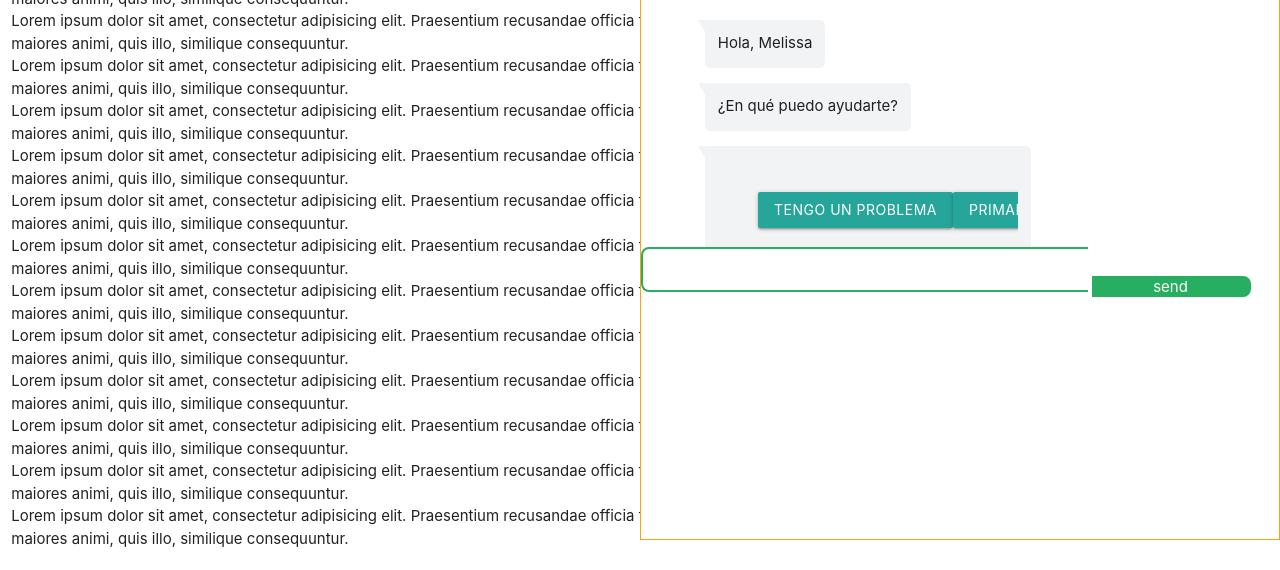
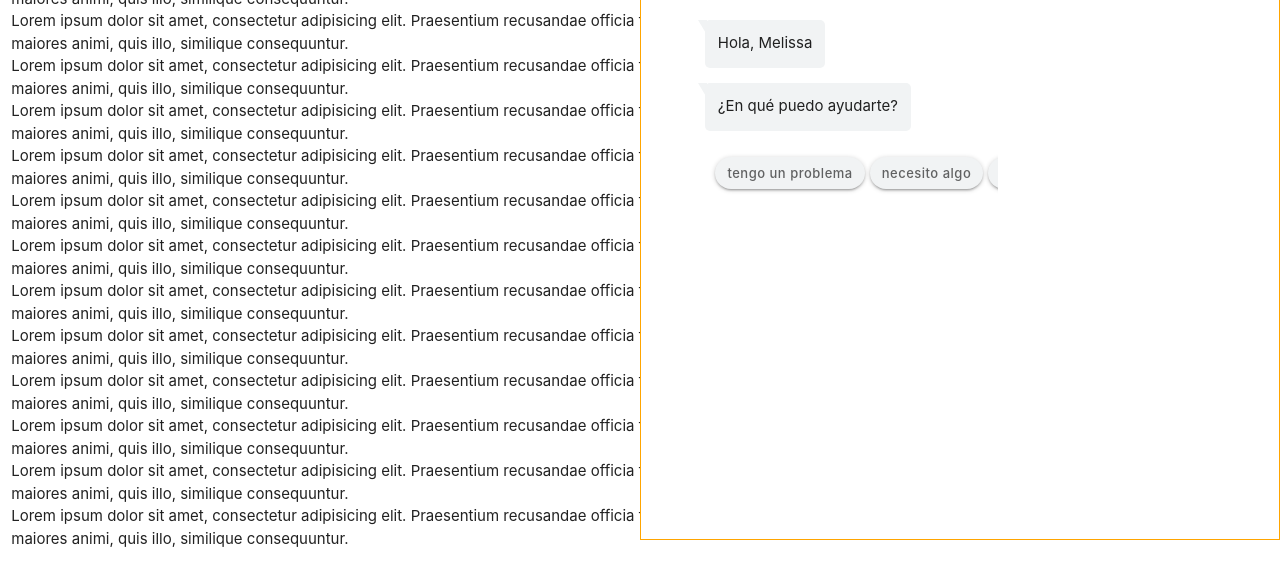
Before and after one commit to melissayauri/ohmega-chatbot-2, a plain HTML site: page index.html in a window 1280 px wide. Shown: the part 260-830 px from the top of the page. Drawn offline with nearby package versions, Linux system fonts and the light colour scheme.

Commit message:
incorporando quick replies

```diff
--- a/app.js
+++ b/app.js
@@ -20,20 +20,15 @@ var sendForm = document.querySelector('#chatform'),
 */
      chatList.innerHTML=`<li class="bot__output bot__output--standard">Hola, Melissa</li>
      <li class="bot__output bot__output--standard">¿En qué puedo ayudarte?</li>
-     <div class="bot__output bot__output--standard ">
+     <div class="quick-replies">
      <div class="sliders">
 
-     <!--<a href="#slide-1">1</a>
-      <a href="#slide-2">2</a>
-      <a href="#slide-3">3</a>
-      <a href="#slide-4">4</a>
-      <a href="#slide-5">5</a>-->
 
       <div class="slides">
         <div id="slide-1">
-          <button type="button" class="btn btn-primary btn-radius">Tengo un problema</button>
-          <button type="button" class="btn btn-primary btn-radius">Primary</button>
-          <button type="button" class="btn btn-primary btn-radius">Primary</button>
+          <button type="button" class="btn chip">Tengo un problema</button>
+          <button type="button" class="btn chip">Necesito algo</button>
+          <button type="button" class="btn chip">Contraseñas</button>
         </div>
 
 
--- a/index.html
+++ b/index.html
@@ -10,7 +10,6 @@
   <!-- <link rel="stylesheet" href="https://cdnjs.cloudflare.com/ajax/libs/malihu-custom-scrollbar-plugin/3.1.3/jquery.mCustomScrollbar.min.css">
 -->
   <link rel="stylesheet" href="style.css">
- <!-- <link rel="stylesheet" href="main.css">-->
   <link rel="stylesheet" href="touch.css">
 </head>
 
@@ -86,50 +85,19 @@
 
           </ul>
         </div>
-        <div class="chatbox-area">
+       <!-- <div class="chatbox-area">
           <form action="" id="chatform">
             <textarea placeholder="Talk to me!" class="chatbox" name="chatbox" resize: "none" minlength="2"></textarea>
             <input class="submit-button" type="submit" value="send">
           </form>
-        </div>
+        </div>-->
       </div>
     </div>
   </div>
 
 
-  <!--
-      </div>
-    </div>
-  </div>
-  <main class="page__main">
-              <div class="block--background">
-                <div class="row">
-                  <div class="col s12">
-                      <div class="chatbot-header">
-                          <img class="responsive-img"  src="assets/logo-canvia.png" alt="logo-canvia">
 
-                        </div>
-                  </div>
-                </div>
 
-                <div class="chatbot__overview">
-                  <ul class="chatlist">-->
-  <!--<li class="bot__output bot__output--standard">Hola, Melissa</li>
-                    <li class="bot__output bot__output--standard">¿En qué puedo ayudarte?</li>-->
-  <!-- <li class="bot__output bot__output--standard">
-                      <span class="bot__output--second-sentence">You can ask me a bunch of things!</span>
-                    </li>-->
-  <!-- <p>dddh</p>
-                    <p>dhdhhd</p>
-                  </ul>
-                </div>
-              <div class="chatbox-area">
-                  <form action="" id="chatform">
-                      <textarea placeholder="Talk to me!" class="chatbox" name="chatbox" resize: "none" minlength="2"></textarea>
-                      <input class="submit-button" type="submit" value="send">
-                  </form>
-                </div>
-          </main>-->
 
   <script src="https://cdnjs.cloudflare.com/ajax/libs/materialize/1.0.0/js/materialize.min.js"></script>
   <script src="app.js"></script>
--- /dev/null
+++ b/other.css
@@ -0,0 +1,83 @@
+/****input*/
+.chatbox-area {
+    margin: 0 auto;
+    position: relative;
+    bottom: 0;
+    height: auto;
+    width: 100%;
+}
+
+textarea[name="chatbox"] {
+    resize: none;
+    border: 2px solid #27ae60;
+    border-right: 0;
+    width: 70%;
+    background-color: transparent;
+    color: #fff;
+    height: 3em;
+    margin: 0;
+    padding: 0.75em;
+    border-radius: 8px 0px 0px 8px;
+    font-family: inherit;
+    font-size: 1em;
+}
+
+textarea[name="chatbox"]:focus {
+    outline: none;
+    border: 2px solid #4bd786;
+}
+
+::-webkit-input-placeholder {
+    /* WebKit, Blink, Edge */
+    color: #fff;
+}
+
+:-moz-placeholder {
+    /* Mozilla Firefox 4 to 18 */
+    color: #fff;
+    opacity: 1;
+}
+
+::-moz-placeholder {
+    /* Mozilla Firefox 19+ */
+    color: #fff;
+    opacity: 1;
+}
+
+input[type="submit"] {
+    -webkit-appearance: none;
+    appearance: none;
+    border: 0;
+    width: 25%;
+    margin: 0;
+    background-color: #27ae60;
+    color: #fff;
+    border: 2px solid #27ae60;
+    border-left: 0;
+    border-radius: 0 8px 8px 0;
+    font-family: inherit;
+    font-size: 1em;
+    transition: 200ms all ease-in;
+}
+
+input[type="submit"]:hover {
+    background-color: #4bd786;
+    border-color: #4bd786;
+    color: #fff;
+}
+
+.input__nested-list {
+    list-style: disc;
+    list-style-position: inside;
+    padding: 0.5em;
+}
+
+.input__nested-list:first-child {
+    padding-top: 1em;
+}
+
+.input__nested-link {
+    color: #2ecc71;
+    text-decoration: none;
+    border-bottom: 1px solid #2ecc71;
+}
--- a/style.css
+++ b/style.css
@@ -20,9 +20,9 @@
     background-color: white;
     min-height: 100vh;
 }
-
+/****header chatbot****/
 .chatbot-header {
-    background-image: url(assets/fondo-orange.jpg);
+    background-image: url(assets/fondo-orange.PNG);
     background-repeat: no-repeat;
     background-size: 100%;
     height: 32vh;
@@ -42,7 +42,7 @@ img[alt="logo-canvia"] {
     margin-top: 2rem;
 
 }
-
+/****body chatbot***/
 .chatbot__overview {
     /*background-color: #363636;*/
     display: flex;
@@ -79,7 +79,7 @@ img[alt="logo-canvia"] {
 }
 
 
-.chatlist .bot__output {
+.chatlist .bot__output, .chatlist .quick-replies {
     align-self: flex-start;
     /*box-shadow: -1px 1px 2px #666;
     border-top: 4px solid #27ae60;*/
@@ -91,18 +91,10 @@ img[alt="logo-canvia"] {
     animation-iteration-count: 1;
     animation-play-state: paused;
     animation-fill-mode: forwards;
+
+
 }
 .chatlist .bot__output:after {
-   /* border-width: 0px 10px 10px 0;
-    border-color: transparent #fff transparent transparent;
-    top: 0;
-    left: -10px;
-    position: absolute;
-    content: "";
-    width: 0;
-    height: 0;
-    border-style: solid;
-    background-color: #f1f3f4;*/
     content: "";
     width: 0px;
     height: 0px;
@@ -120,7 +112,7 @@ img[alt="logo-canvia"] {
 }*/
 
 .chatlist .bot__output:nth-child(1) {
-    animation-delay: 600ms;
+    animation-delay: 900ms;
     animation-play-state: running;
 }
 
@@ -129,7 +121,7 @@ img[alt="logo-canvia"] {
     animation-play-state: running;
 }
 
-.chatlist .bot__output:nth-child(3) {
+.chatlist .quick-replies {
     animation-delay: 1800ms;
     animation-play-state: running;
 }
@@ -149,93 +141,19 @@ img[alt="logo-canvia"] {
     }
 
     100% {
-        transform: translateY(0);
+        transform: translateY(0 );
         opacity: 1;
+
     }
+
 }
-
-/****input*/
-.chatbox-area {
-    margin: 0 auto;
-    position: relative;
-    bottom: 0;
-    height: auto;
-    width: 100%;
+/*****quick replies***/
+.btn.chip{
+    text-transform: lowercase;
+    background-color: #f1f3f4;
 }
-
-textarea[name="chatbox"] {
-    resize: none;
-    border: 2px solid #27ae60;
-    border-right: 0;
-    width: 70%;
-    background-color: transparent;
-    color: #fff;
-    height: 3em;
-    margin: 0;
-    padding: 0.75em;
-    border-radius: 8px 0px 0px 8px;
-    font-family: inherit;
-    font-size: 1em;
-}
-
-textarea[name="chatbox"]:focus {
-    outline: none;
-    border: 2px solid #4bd786;
-}
-
-::-webkit-input-placeholder {
-    /* WebKit, Blink, Edge */
-    color: #fff;
-}
-
-:-moz-placeholder {
-    /* Mozilla Firefox 4 to 18 */
-    color: #fff;
-    opacity: 1;
-}
-
-::-moz-placeholder {
-    /* Mozilla Firefox 19+ */
-    color: #fff;
-    opacity: 1;
-}
-
-input[type="submit"] {
-    -webkit-appearance: none;
-    appearance: none;
-    border: 0;
-    width: 25%;
-    margin: 0;
-    background-color: #27ae60;
-    color: #fff;
-    border: 2px solid #27ae60;
-    border-left: 0;
-    border-radius: 0 8px 8px 0;
-    font-family: inherit;
-    font-size: 1em;
-    transition: 200ms all ease-in;
-}
-
-input[type="submit"]:hover {
-    background-color: #4bd786;
-    border-color: #4bd786;
-    color: #fff;
-}
-
-.input__nested-list {
-    list-style: disc;
-    list-style-position: inside;
-    padding: 0.5em;
-}
-
-.input__nested-list:first-child {
-    padding-top: 1em;
-}
-
-.input__nested-link {
-    color: #2ecc71;
-    text-decoration: none;
-    border-bottom: 1px solid #2ecc71;
+.btn.chip:hover{
+    background-color: #ff7400;
 }
 
 ::-webkit-scrollbar {
--- a/touch.css
+++ b/touch.css
@@ -11,7 +11,6 @@
     border-radius: 5px;
 
     scroll-behavior: smooth;
-
     -webkit-overflow-scrolling: touch;
     scroll-snap-points-x: repeat(300px);
     scroll-snap-type: mandatory;
@@ -21,7 +20,7 @@
     height: 10px;
   }
   .slides::-webkit-scrollbar-thumb {
-    background: black;
+    background: #f1f3f4;
     border-radius: 10px;
   }
   .slides::-webkit-scrollbar-track {
@@ -30,23 +29,21 @@
   .slides > div {
     flex-shrink: 0;
     /*width: 300px;*/
-    width: 471px;
-    height: 104px;
+    width: 28rem;
+    height: 5rem;
     border-radius: 10px;
-   /* background: #eee;*/
-    transform-origin: center center;
+    /*transform-origin: center center;
     transform: scale(1);
     transition: transform 0.5s;
-    position: relative;
-
+    position: relative;*/
     display: flex;
     justify-content: center;
     align-items: center;
-    font-size: 100px;
   }
   .slides > div:target {
     transform: scale(0.8);
   }
+  /*
   .author-info {
     background: rgba(0, 0, 0, 0.75);
     color: white;
@@ -58,6 +55,8 @@
     width: 100%;
     margin: 0;
   }
+  */
+  /*
   .author-info a {
     color: white;
   }
@@ -71,6 +70,7 @@
     height: 100%;
   }
   */
+  /*
   .slider > a {
     display: inline-flex;
     width: 1.5rem;
```
Also changed, not shown: assets/fondo-orange.PNG (added).
